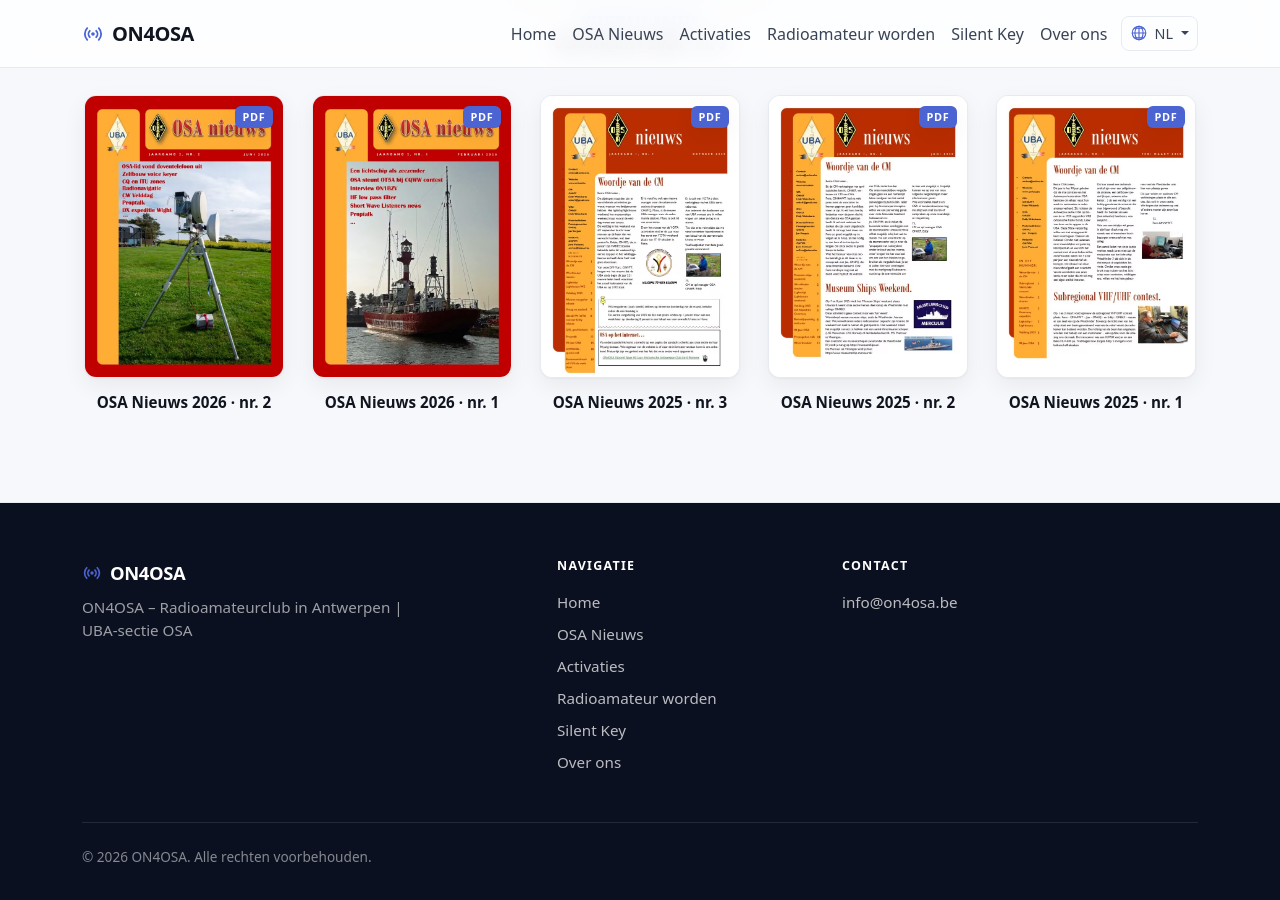
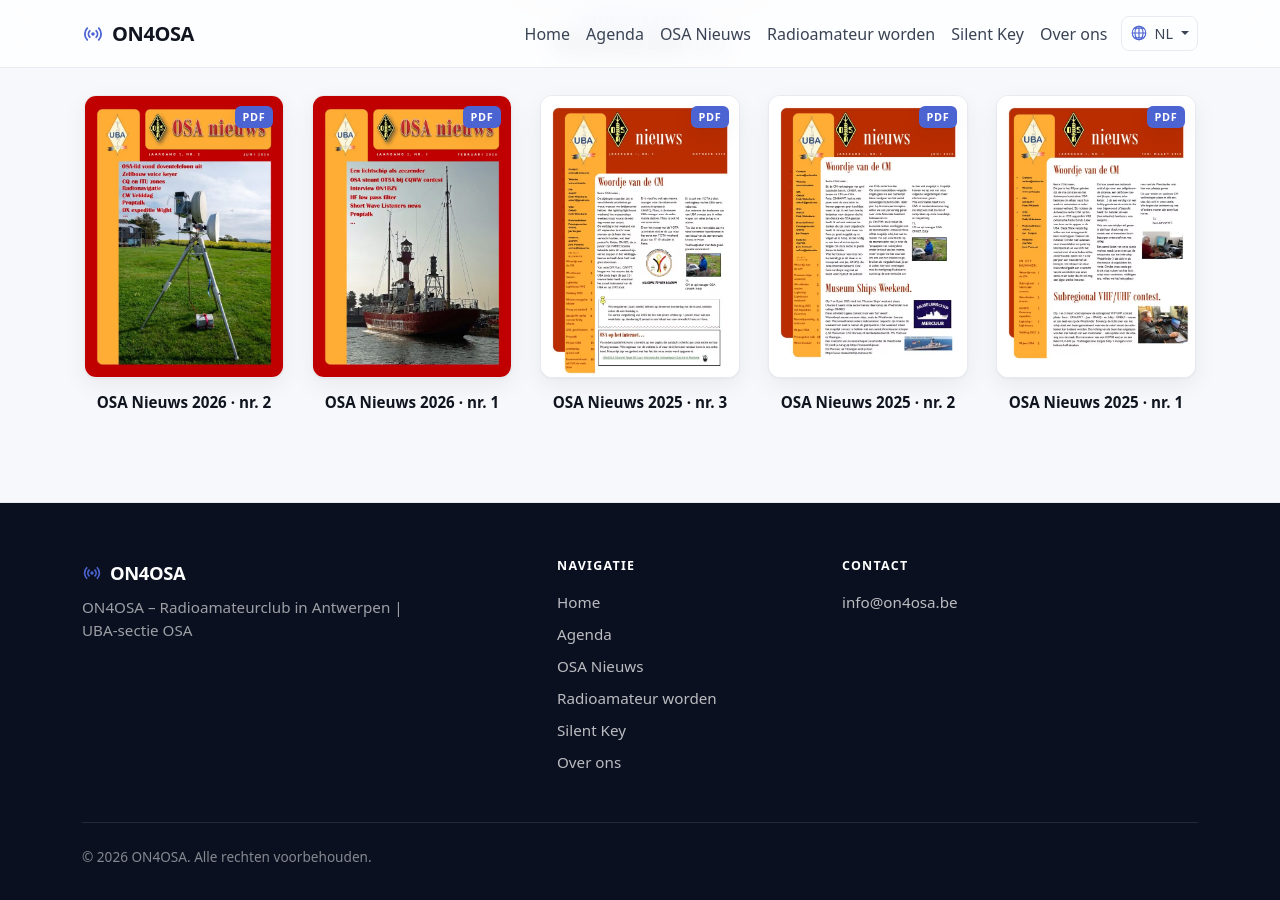
Before and after one commit to ON4OSA/on4osa.github.io, a Jekyll site: the page built from nl/index.md, in a window 1280 px wide and 900 px high, scrolled down 5154 px. Built offline with Jekyll 4.4.1, drawn with Linux system fonts in a browser that asks for light colours.

Commit message:
renamed voordrachten to agenda

```diff
--- a/_data/i18n.yml
+++ b/_data/i18n.yml
@@ -24,12 +24,12 @@
     items:
       - title: Home
         slug: home
+      - title: Agenda
+        slug: home
+        anchor: agenda
       - title: OSA Nieuws
         slug: home
         anchor: osa-nieuws
-      - title: Activaties
-        slug: home
-        anchor: activaties
       - title: Radioamateur worden
         slug: license
       - title: Silent Key
@@ -200,12 +200,12 @@
     items:
       - title: Home
         slug: home
+      - title: Calendar
+        slug: home
+        anchor: agenda
       - title: OSA News
         slug: home
         anchor: osa-nieuws
-      - title: Activations
-        slug: home
-        anchor: activaties
       - title: Become a radio amateur
         slug: license
       - title: Silent Key
--- a/_layouts/home.html
+++ b/_layouts/home.html
@@ -79,10 +79,10 @@
       {%- endfor -%}
     </div>
 
-    {%- if site.data.voordrachten and site.data.voordrachten.size > 0 -%}
+    {%- if site.data.agenda and site.data.agenda.size > 0 -%}
     <div class="section-head text-center lezingen-head">
       <span class="section-kicker">{{ t.home.talks_kicker }}</span>
-      <h3 class="section-title" id="voordrachten">{{ t.home.talks_title }}</h3>
+      <h3 class="section-title" id="agenda">{{ t.home.talks_title }}</h3>
       <p class="section-sub">{{ t.home.talks_sub }}</p>
     </div>
 
@@ -142,13 +142,13 @@
 
     {%- comment -%} Split automatically on the build date (site.time). {%- endcomment -%}
     {%- assign today = site.time | date: "%Y-%m-%d" -%}
-    {%- assign vd_asc = site.data.voordrachten | sort: "start" -%}
+    {%- assign vd_asc = site.data.agenda | sort: "start" -%}
     {%- assign upcoming_count = 0 -%}
     {%- for l in vd_asc -%}
       {%- assign d = l.start | date: "%Y-%m-%d" -%}
       {%- if d >= today -%}{%- assign upcoming_count = upcoming_count | plus: 1 -%}{%- endif -%}
     {%- endfor -%}
-    {%- assign past_count = site.data.voordrachten.size | minus: upcoming_count -%}
+    {%- assign past_count = site.data.agenda.size | minus: upcoming_count -%}
 
     <h4 class="vd-subhead">{{ t.home.talks_upcoming }}</h4>
     {%- if upcoming_count > 0 -%}
@@ -191,7 +191,7 @@
           </tr>
         </thead>
         <tbody>
-          {%- assign vd_desc = site.data.voordrachten | sort: "start" | reverse -%}
+          {%- assign vd_desc = site.data.agenda | sort: "start" | reverse -%}
           {%- for l in vd_desc -%}
           {%- assign d = l.start | date: "%Y-%m-%d" -%}
           {%- if d < today -%}
@@ -205,7 +205,7 @@
 
     {%- comment -%}
       schema.org Event data for every voordracht, generated from the same
-      _data/voordrachten.yml entries shown in the tables above. Emitted in the
+      _data/agenda.yml entries shown in the tables above. Emitted in the
       page's own language so each localised page describes its own events.
       NB: the postal address assumes the venue is Volkssterrenwacht Urania —
       adjust here if a voordracht is ever held elsewhere.
@@ -222,14 +222,14 @@
         offers.validFrom = when the (free) admission becomes valid. These talks
         are open to all with no registration, so it defaults to six months
         (182 days) before the start. Set `valid_from` in
-        _data/voordrachten.yml to override it per talk.
+        _data/agenda.yml to override it per talk.
         Only the date comes from the subtraction; the time is copied from the
         talk itself. Otherwise the hour shifts with daylight saving time.
       {%- endcomment -%}
       {%- assign vd_valid_date = l.start | date: '%s' | minus: 15724800 | date: '%Y-%m-%d' -%}
       {%- capture vd_default_valid -%}{{ vd_valid_date }}T{{ l.start | date: '%H:%M' }}{%- endcapture -%}
       {%- assign vd_valid = l.valid_from | default: vd_default_valid -%}
-      {%- capture talks_url -%}{{ home_url }}#voordrachten{%- endcapture -%}
+      {%- capture talks_url -%}{{ home_url }}#agenda{%- endcapture -%}
       {
         "@context": "https://schema.org",
         "@type": "Event",
```
Also changed, not shown: CLAUDE.md (+1 -1 lines), _data/agenda.yml (renamed from _data/voordrachten.yml, +9 -9 lines).
